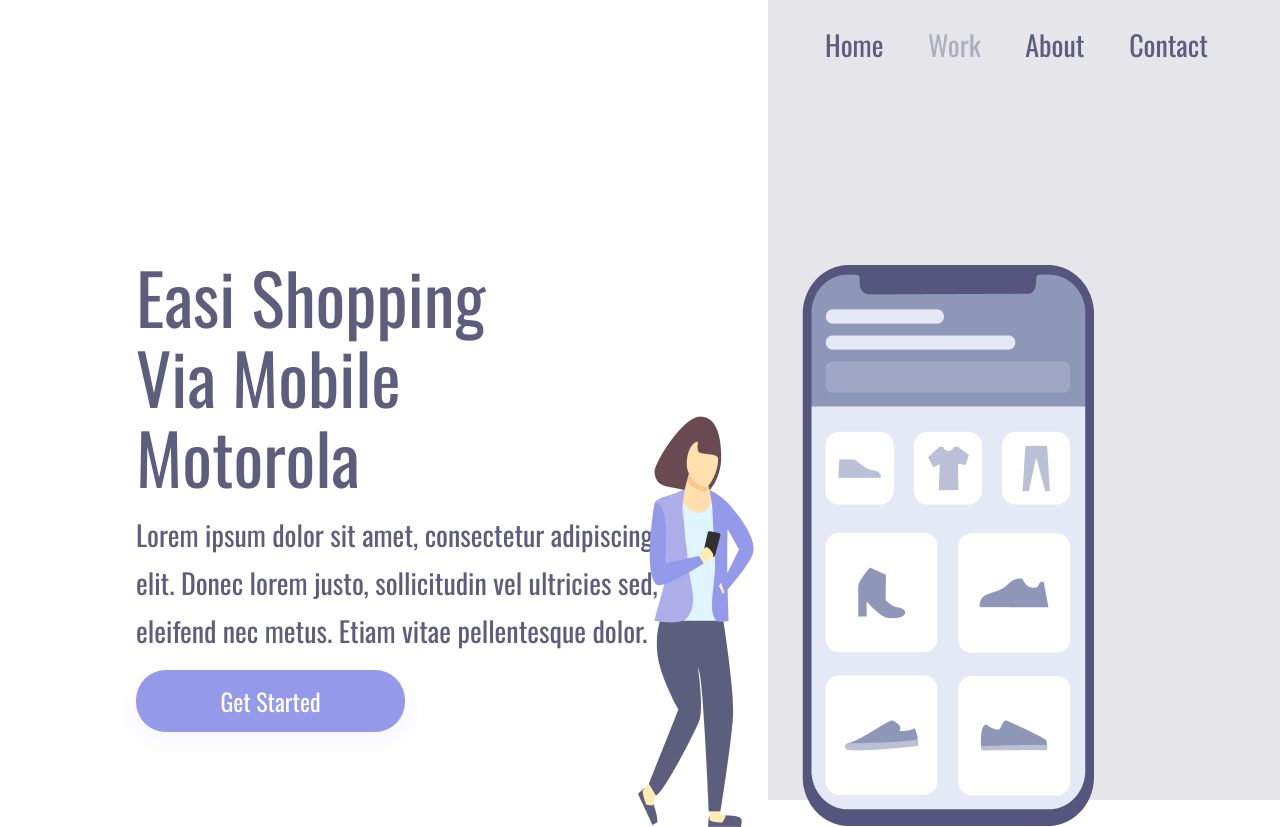
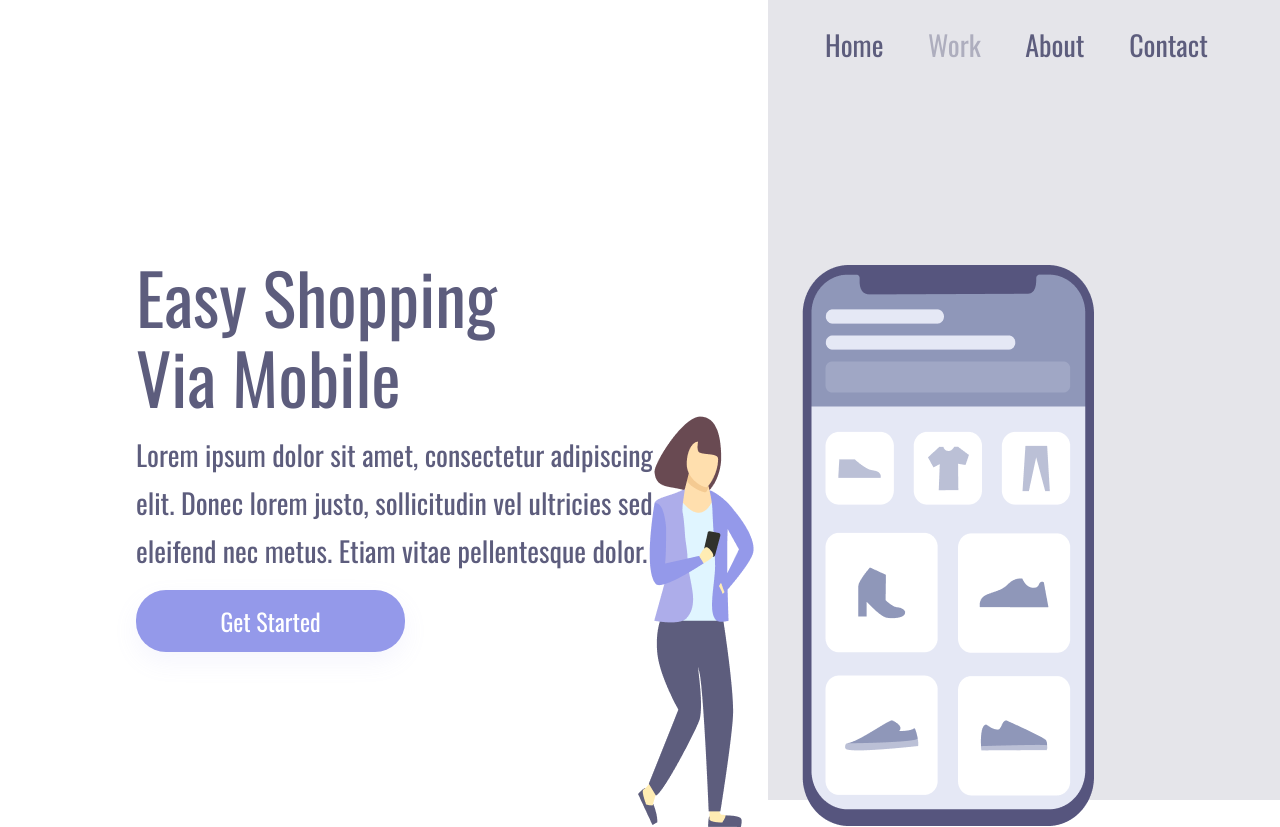
Before and after one commit to Mauricio86-make/celular-e-laptop, a plain HTML site: page direx.html in a window 1280 px wide. Drawn offline with nearby package versions, Linux system fonts and the light colour scheme.

Commit message:
mudança no nome

```diff
--- a/direx.html
+++ b/direx.html
@@ -15,7 +15,7 @@
 <body>
     <div class="container">
         <section class="container-left">
-            <h1>Easi Shopping Via Mobile Motorola</h1>
+            <h1>Easy Shopping Via Mobile</h1>
             <p>Lorem ipsum dolor sit amet, consectetur adipiscing
                 elit. Donec lorem justo, sollicitudin vel ultricies sed,
                 eleifend nec metus. Etiam vitae pellentesque dolor. </p>
```
